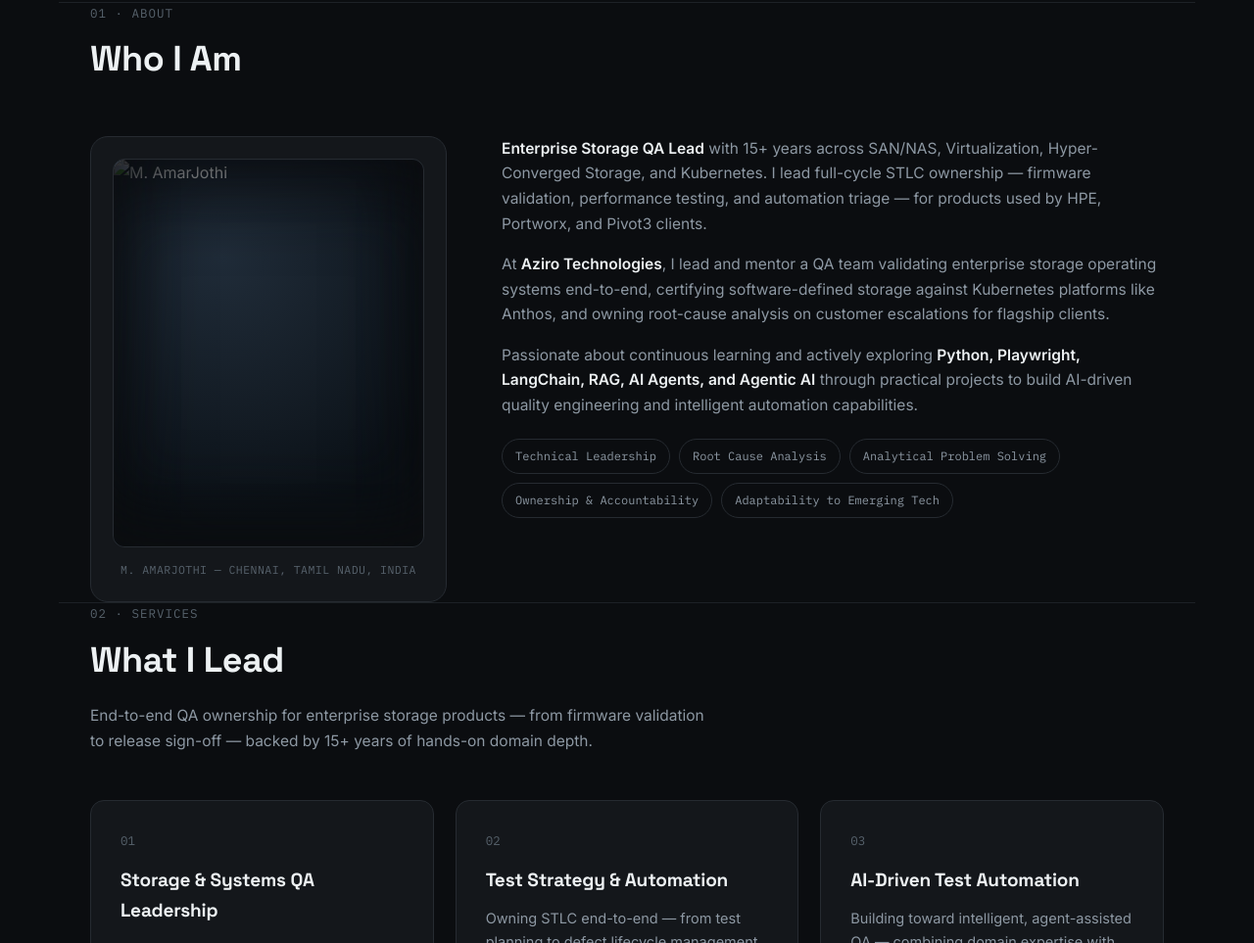
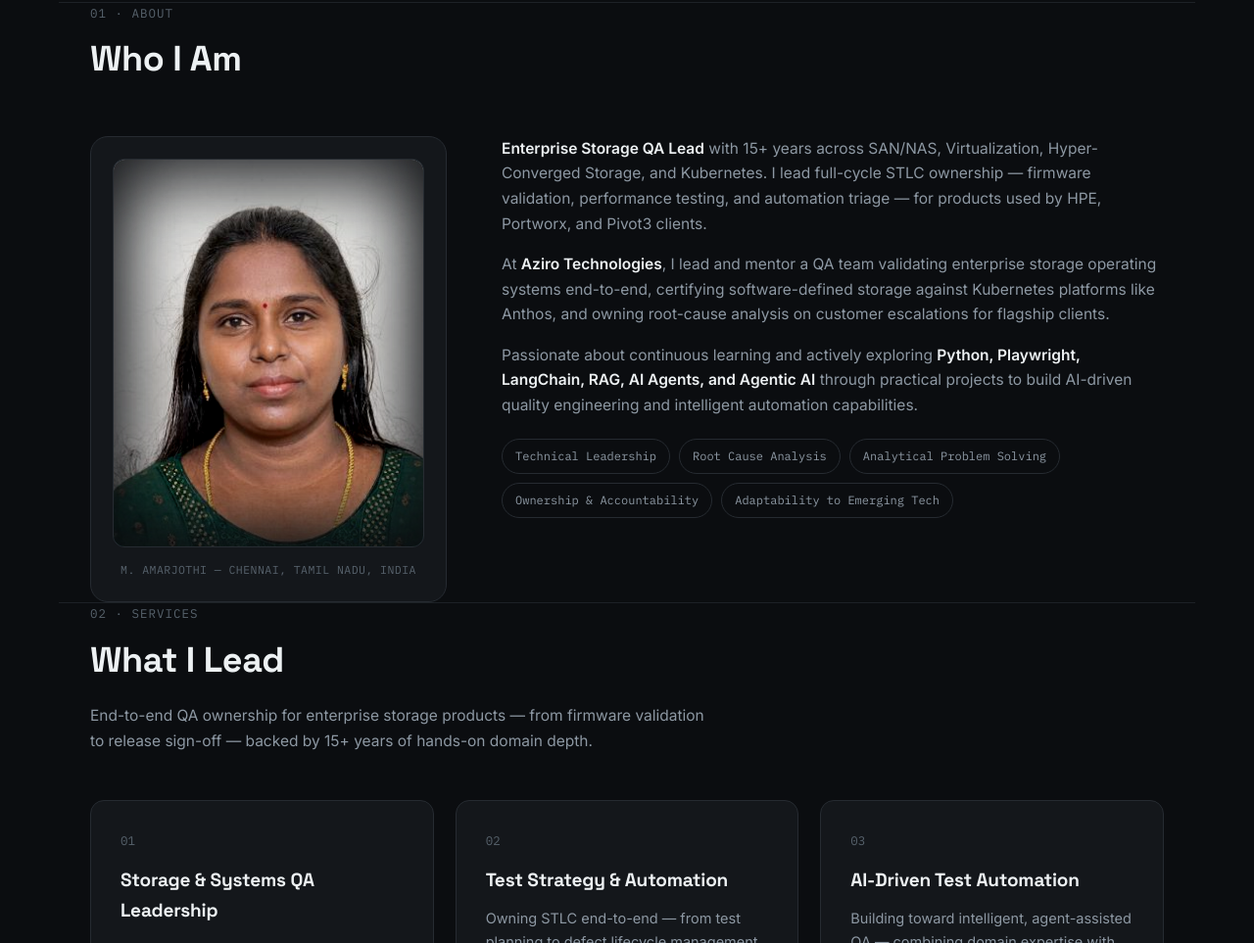
Before and after one commit to amarjothim/amarjothi-portfolio, a plain HTML site: page index.html in a window 1280 px wide. Shown: the part 809-1772 px from the top of the page at 98% size. Drawn offline with Linux system fonts and the light colour scheme.

Commit message:
Update index.html

```diff
--- a/index.html
+++ b/index.html
@@ -303,7 +303,7 @@
   <div class="about-grid">
     <div class="about-photo">
       <div class="frame">
-        <img src="AmarJothiPhoto.png" alt="M. AmarJothi">
+        <img src="AmarJothi-photo.jpg" alt="M. AmarJothi">
       </div>
       <div class="caption">M. AMARJOTHI — CHENNAI, TAMIL NADU, INDIA</div>
     </div>
```
